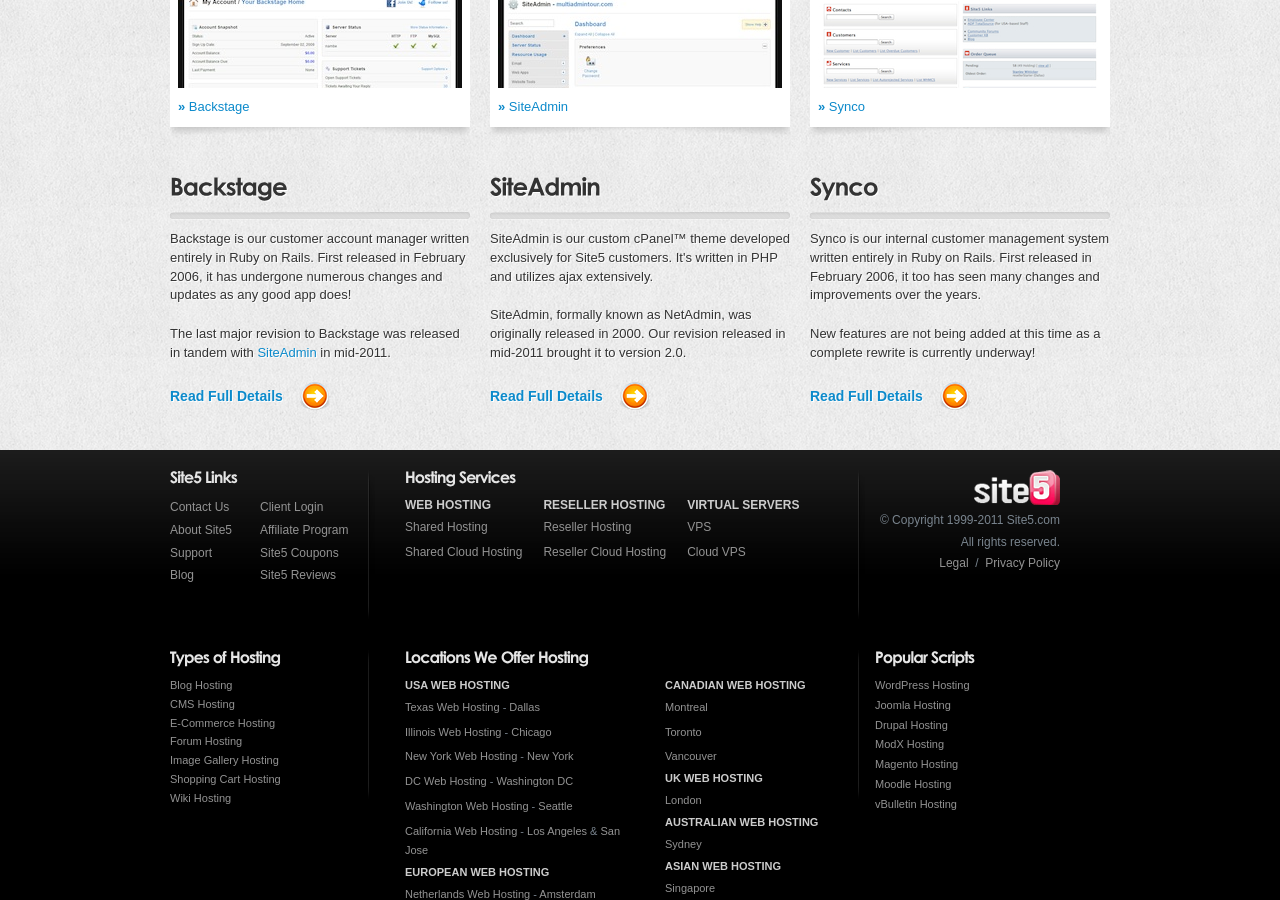
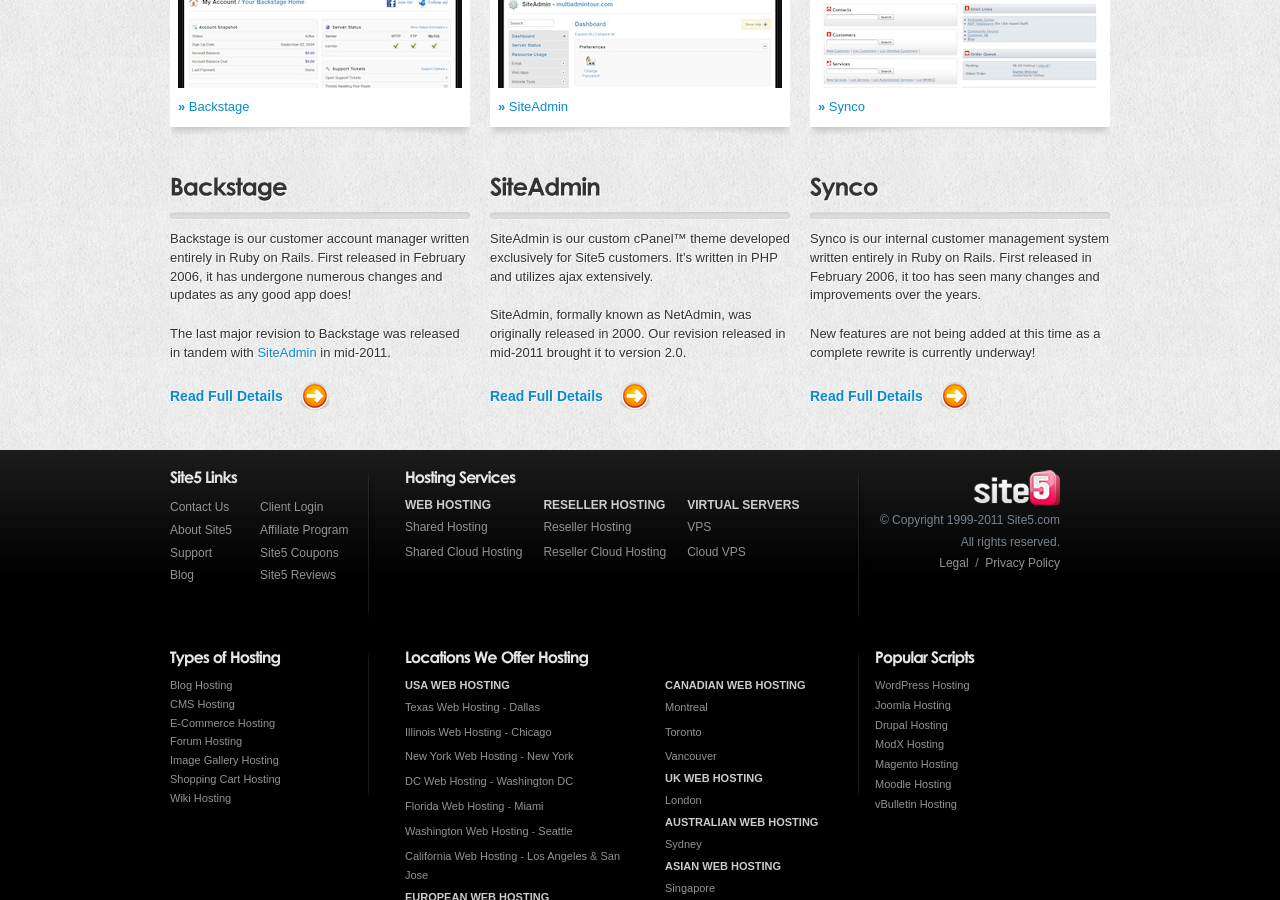
Before and after one commit to digideskio/eng5.com, a Jekyll site: the page built from index.html, in a window 1280 px wide and 900 px high, scrolled down 588 px. Built offline with Jekyll 4.4.1, drawn with Linux system fonts in a browser that asks for light colours; Markdown is read by kramdown in place of the engine named in the settings.

Commit message:
Adding Miami to footer

```diff
--- a/_layouts/default.html
+++ b/_layouts/default.html
@@ -126,6 +126,7 @@
 									<li><a href="http://www.site5.com/p/illinois-web-hosting/">Illinois Web Hosting</a> - <a href="http://www.site5.com/p/chicago-illinois-web-hosting/">Chicago</a></li>
 									<li><a href="http://www.site5.com/p/new-york-web-hosting/">New York Web Hosting</a> - <a href="http://www.site5.com/p/new-york-city-web-hosting/">New York</a></li>
 									<li><a href="http://www.site5.com/p/dc-web-hosting/">DC Web Hosting</a> - <a href="http://www.site5.com/p/washington-dc-web-hosting/">Washington DC</a></li>
+									<li><a href="http://www.site5.com/p/florida-web-hosting/">Florida Web Hosting</a> - <a href="http://www.site5.com/p/miami-florida-web-hosting/">Miami</a></li>
 									<li><a href="http://www.site5.com/p/washington-web-hosting/">Washington Web Hosting</a> - <a href="http://www.site5.com/p/seattle-washington-web-hosting/">Seattle</a></li>
 									<li><a href="http://www.site5.com/p/california-web-hosting/">California Web Hosting</a> - <a href="http://www.site5.com/p/los-angeles-california-web-hosting/">Los Angeles</a> &amp; <a href="http://www.site5.com/p/san-jose-california-web-hosting/">San Jose</a></li>
 								</ul>
```
